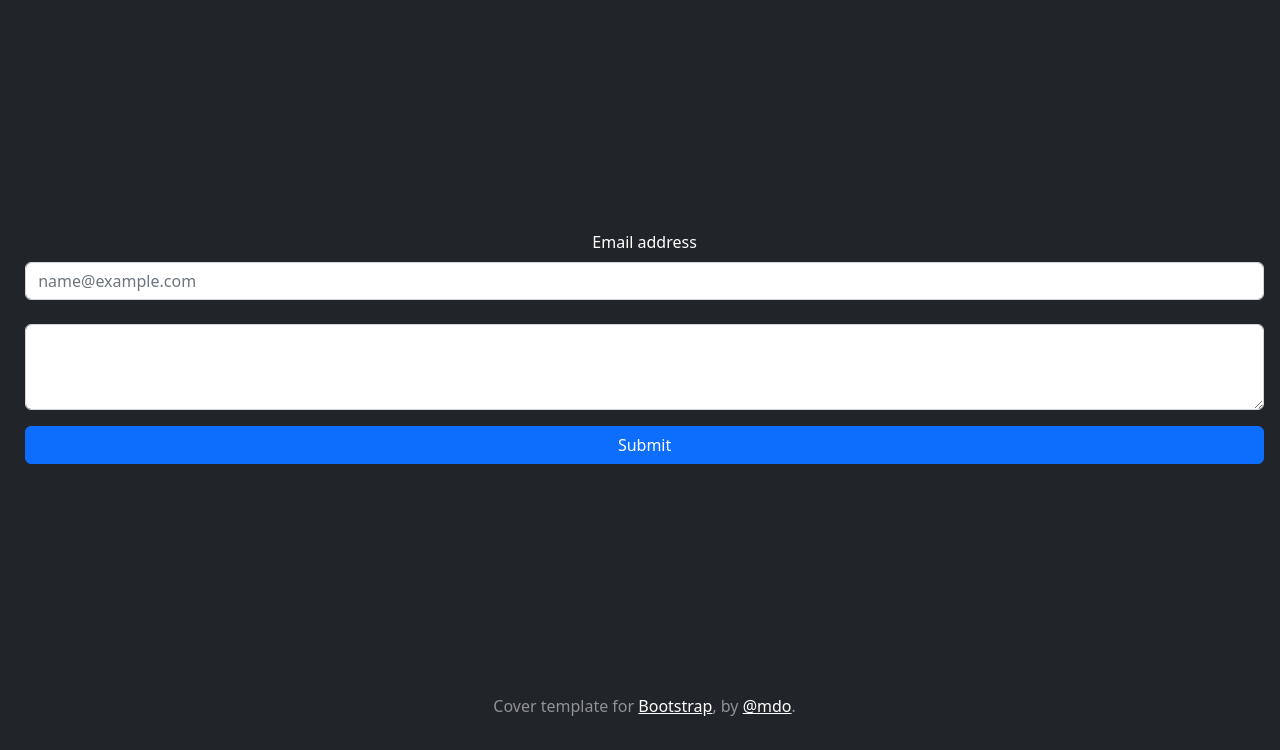
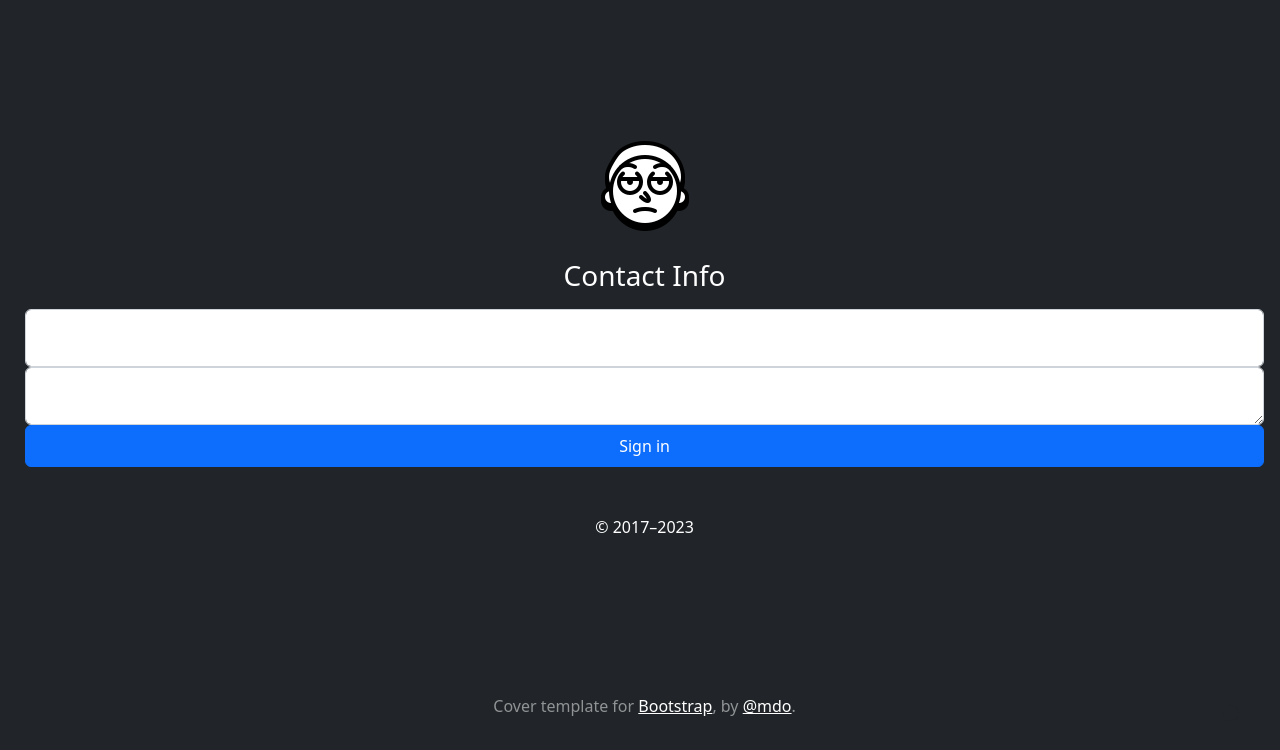
Before and after one commit to ywu385/s14a2023_assign2, a Flask app: page /contact in a window 1280 px wide. Shown: the part 50-800 px from the top of the page. Run offline with Flask 3, Linux system fonts and the light colour scheme; some libraries are stand-ins or nearby versions.

Commit message:
Adding contact page

```diff
--- a/templates/Form.html
+++ b/templates/Form.html
@@ -3,14 +3,26 @@
 {% block title %}URLLibrary{% endblock %}
 
 {% block content %}
-<div class="mb-3">
-  <label for="FormControlInput1" class="form-label">Email address</label>
-  <input type="email" class="form-control" id="exampleFormControlInput1" placeholder="name@example.com">
-</div>
-<div class="mb-3">
-  <label for="FormControlTextarea1" class="form-label">{{text_title}}</label>
-  <textarea class="form-control" id="FormControlTextarea1" rows="3"></textarea>
-</div>
-<input class="btn btn-primary" type="submit" value="Submit">
+<main class="form-signin w-100 m-auto">
+  <form>
+    <img class="mb-4" src="/favicon/icons8-morty-smith-96.png" alt="" width="96" height="96">
+    <h1 class="h3 mb-3 fw-normal">Contact Info</h1>
+
+    <div class="form-floating">
+      <input type="email" class="form-control" id="floatingInput" placeholder="name@example.com">
+      <label for="floatingInput">Email address</label>
+    </div>
+    <div class="form-floating">
+      <textarea class="form-control" id="floatingComments" placeholder="Comments"></textarea>
+      <label for="floatingComments">Comments</label>
+    </div>
+    <button class="btn btn-primary w-100 py-2" type="submit">Sign in</button>
+    <p class="mt-5 mb-3 text-body-secondary">&copy; 2017–2023</p>
+  </form>
+</main>
+<script src="/docs/5.3/dist/js/bootstrap.bundle.min.js" integrity="sha384-geWF76RCwLtnZ8qwWowPQNguL3RmwHVBC9FhGdlKrxdiJJigb/j/68SIy3Te4Bkz" crossorigin="anonymous"></script>
+
+    </body>
+</html>
 
 {% endblock %}
```
Also changed, not shown: favicon/icons8-morty-smith-144.png (added), favicon/icons8-morty-smith-96.png (added), 2 other files.
